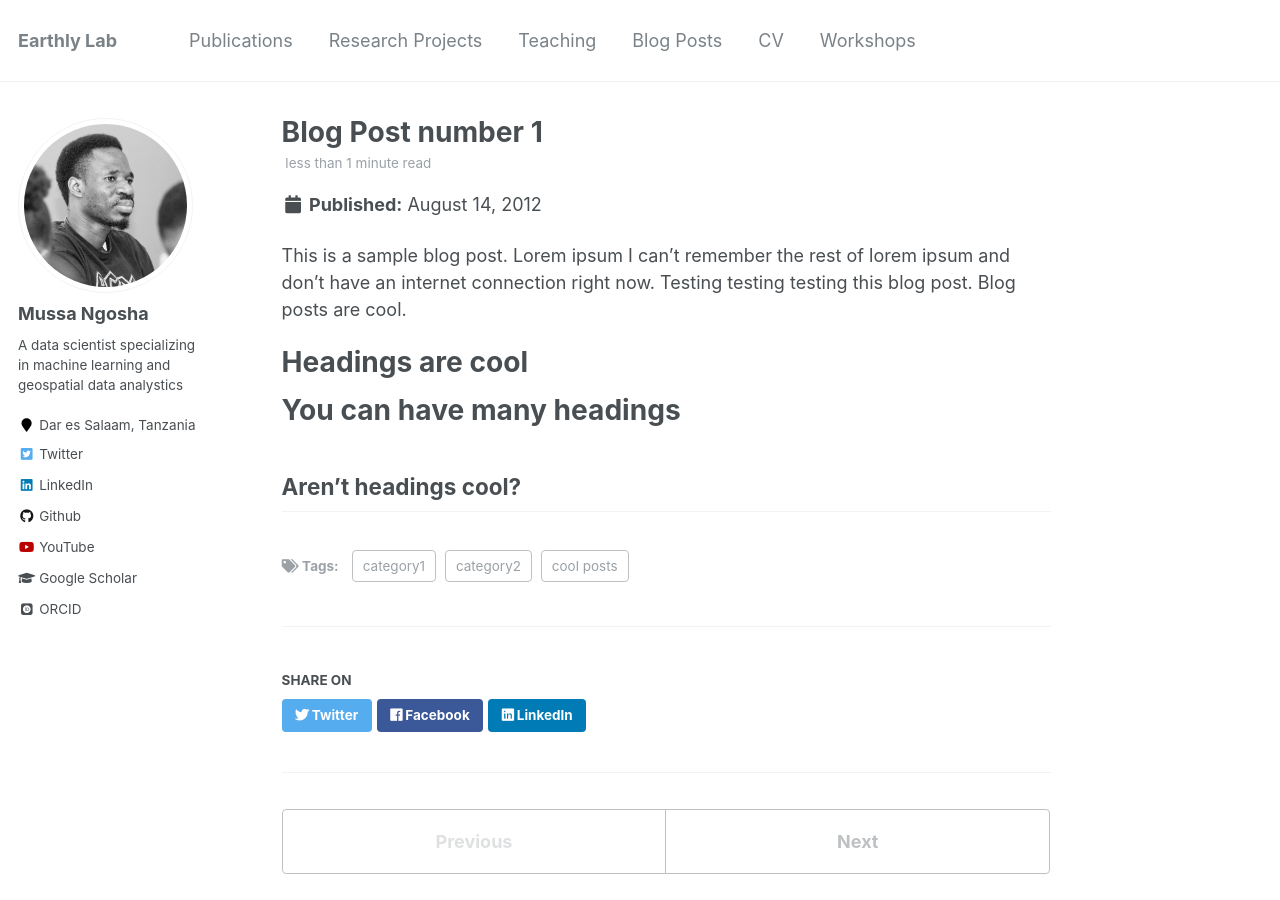
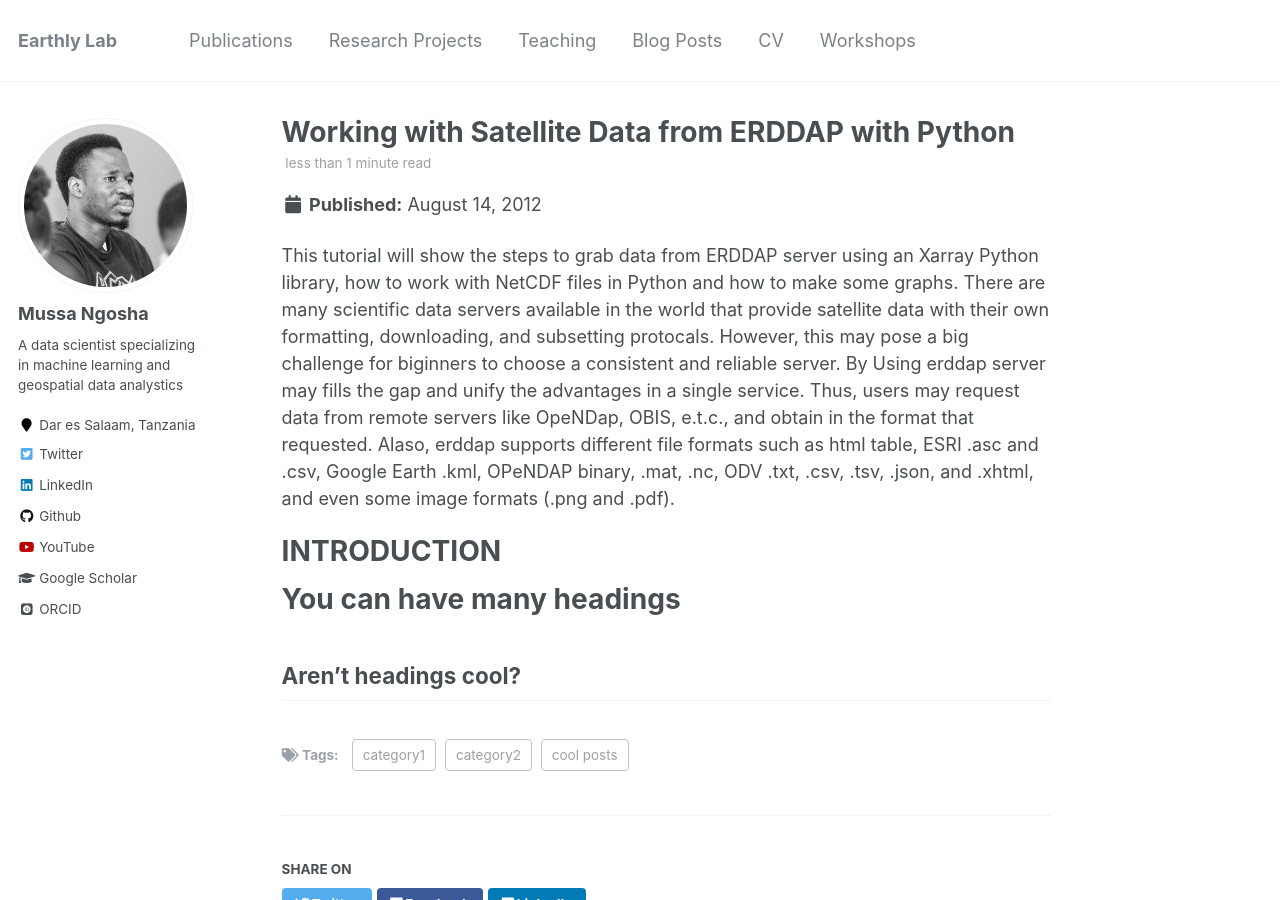
Before and after one commit to NgoshaJr/ngoshajr.github.io, a Jekyll site: the page built from _posts/2012-08-14-blog-post-1.md, in a window 1280 px wide and 900 px high. Built offline with Jekyll 4.4.1, drawn with Linux system fonts in a browser that asks for light colours; some web fonts are replaced.

Commit message:
Update 2012-08-14-blog-post-1.md

```diff
--- a/_posts/2012-08-14-blog-post-1.md
+++ b/_posts/2012-08-14-blog-post-1.md
@@ -1,5 +1,5 @@
 ---
-title: 'Blog Post number 1'
+title: 'Working with Satellite Data from ERDDAP with Python'
 date: 2012-08-14
 permalink: /posts/2012/08/blog-post-1/
 tags:
@@ -8,9 +8,10 @@ tags:
   - category2
 ---
 
-This is a sample blog post. Lorem ipsum I can't remember the rest of lorem ipsum and don't have an internet connection right now. Testing testing testing this blog post. Blog posts are cool.
+This tutorial will show the steps to grab data from ERDDAP server using an Xarray Python library, how to work with NetCDF files in Python and how to make some graphs.
+There are many scientific data servers available in the world that provide satellite data with their own formatting, downloading, and subsetting protocals. However, this may pose a big challenge for biginners to choose a consistent and reliable server. By Using erddap server may fills the gap and unify the advantages in a single service. Thus, users may request data from remote servers like OpeNDap, OBIS, e.t.c., and obtain in the format that requested. Alaso, erddap supports different file formats such as html table, ESRI .asc and .csv, Google Earth .kml, OPeNDAP binary, .mat, .nc, ODV .txt, .csv, .tsv, .json, and .xhtml, and even some image formats (.png and .pdf).
 
-Headings are cool
+INTRODUCTION
 ======
 
 You can have many headings
```
